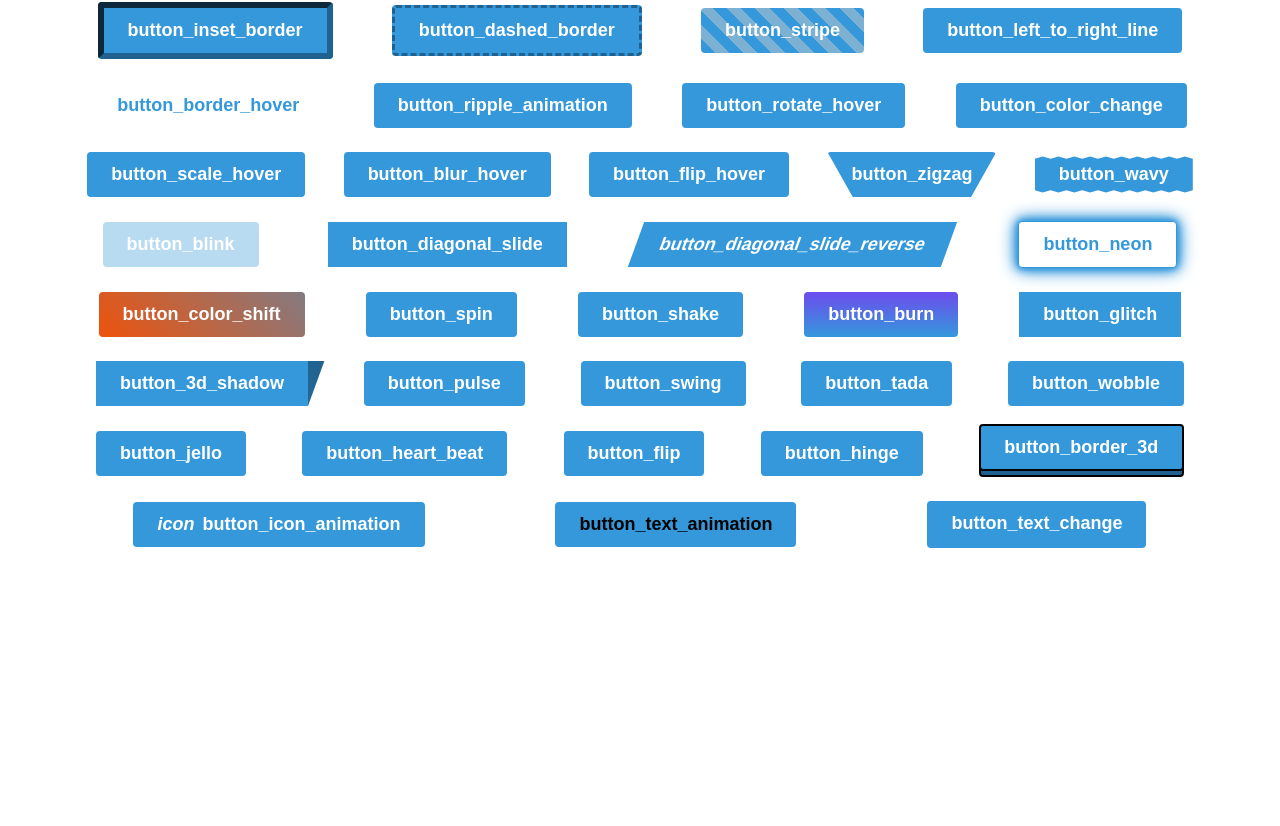
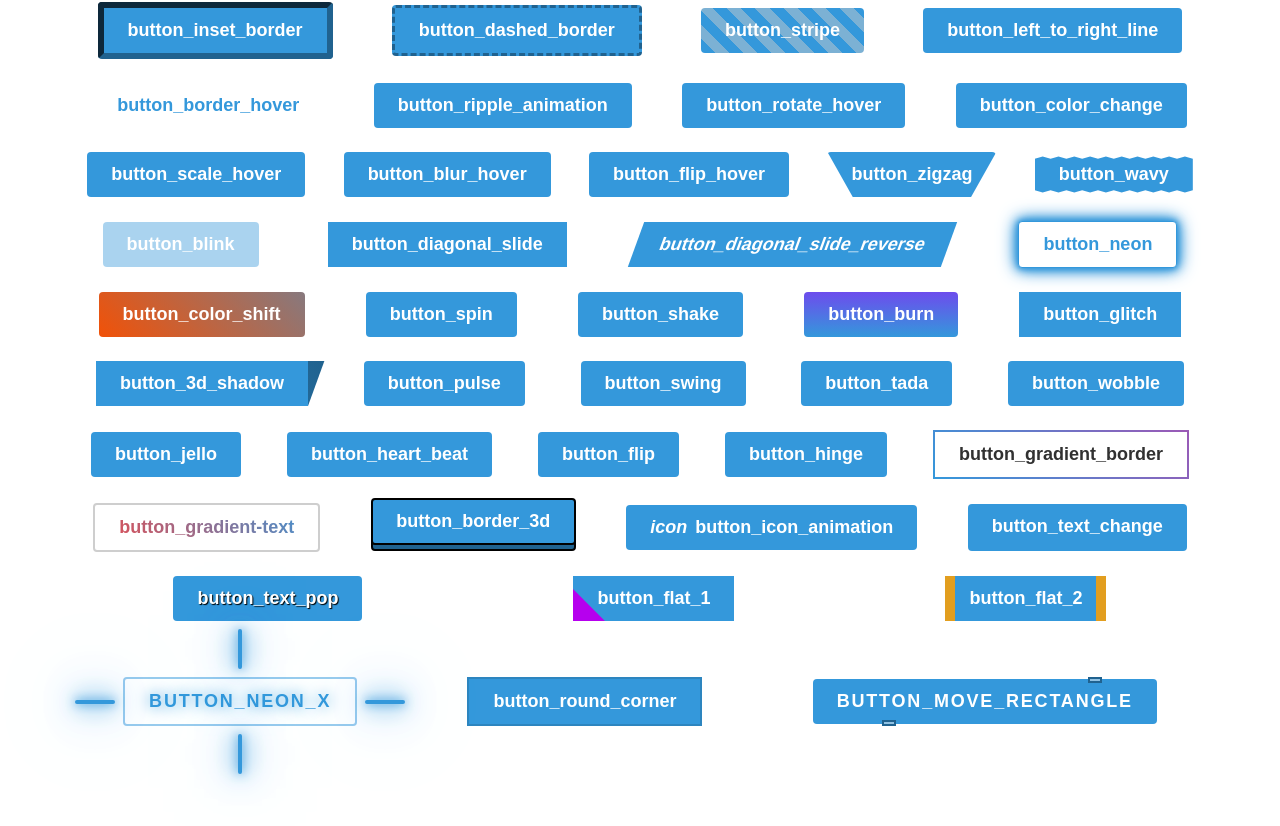
Before and after one commit to lewKcoder/front-template, a Next.js app: page /buttons in a window 1280 px wide. Shown: the part 236-1062 px from the top of the page. Before the commit the page ends 864 px from the top, so only its background shows below. Built offline with nearby package versions, Linux system fonts and the light colour scheme.

Commit message:
Added button pattern

```diff
--- a/src/layouts/buttons/buttons.tsx
+++ b/src/layouts/buttons/buttons.tsx
@@ -42,11 +42,14 @@ const buttonNames = [
   'heart_beat',
   'flip',
   'hinge',
+  'gradient_border',
+  'gradient-text',
 ];
 
 export const Buttons: FunctionComponent = () => {
   return (
     <div className={styles.container}>
+      <div className={styles.content}>
         {buttonNames.map((name) => (
           <button key={name} className={styles[`button_${name}`]}>
             button_{name}
@@ -58,13 +61,35 @@ export const Buttons: FunctionComponent = () => {
         <button className={styles.button_icon_animation}>
           <i>icon</i>button_icon_animation
         </button>
-      <button className={styles.button_text_animation}>
-        <span>button_text_animation</span>
-      </button>
         <button className={styles.button_text_change}>
           <span className={styles.original}>button_text_change</span>
           <span className={styles.hover}>Hello!</span>
         </button>
+        <button className={styles.button_text_pop}>
+          <span>button_text_pop</span>
+        </button>
+        <button className={styles.button_flat_1}>
+          <span>button_flat_1</span>
+        </button>
+        <button className={styles.button_flat_2}>
+          <span>button_flat_2</span>
+        </button>
+      </div>
+
+      <div className={styles.content}>
+        <button className={styles.button_neon_x}>
+          <span></span>
+          <span></span>
+          <span></span>
+          <span></span>
+          button_neon_x
+        </button>
+        <button className={styles.button_round_corner}>button_round_corner</button>
+        <button className={styles.button_move_rectangle}>
+          <span>button_move_rectangle</span>
+          <i></i>
+        </button>
+      </div>
     </div>
   );
 };
--- a/src/layouts/buttons/styles.module.scss
+++ b/src/layouts/buttons/styles.module.scss
@@ -22,12 +22,16 @@ $color-primary-dark-2: #20628f;
 }
 
 .container {
+  padding: 80px;
+}
+
+.content {
   display: flex;
   flex-wrap: wrap;
   justify-content: space-around;
   align-items: center;
   gap: 24px;
-  padding: 80px;
+  padding-bottom: 56px;
 }
 
 .button {
@@ -242,20 +246,6 @@ $color-primary-dark-2: #20628f;
     &:hover:after {
       width: 100%;
       transition: all 0.3s;
-    }
-  }
-
-  &_text_animation {
-    @include common-styles($color: #000, $background: $color-primary);
-
-    span {
-      display: inline-block;
-      transform: translateY(0);
-      transition: transform 0.3s;
-    }
-
-    &:hover span {
-      transform: translateY(-150%);
     }
   }
 
@@ -826,4 +816,350 @@ $color-primary-dark-2: #20628f;
       }
     }
   }
+
+  &_text_pop {
+    @include common-styles($background: $color-primary);
+
+    span {
+      display: inline-block;
+      transition: all 0.3s;
+      text-shadow: 1px 1px 1px rgba(0, 0, 0);
+    }
+
+    &:hover span {
+      transform: translateY(-5px);
+      text-shadow: 1px 6px 9px rgb(0, 0, 0);
+    }
+  }
+
+  &_gradient_border {
+    @include common-styles($color: #313131, $background: #fff, $border: 2px solid transparent);
+
+    border-image: linear-gradient(45deg, $color-primary, #9b59b6);
+    border-image-slice: 1;
+  }
+
+  &_gradient-text {
+    @include common-styles(
+      $color: transparent,
+      $background: linear-gradient(45deg, #f04747, $color-primary),
+      $border: 2px solid #cecece
+    );
+
+    background-clip: text;
+  }
+
+  &_flat_1 {
+    @include common-styles($border-radius: 0);
+
+    overflow: hidden;
+
+    span {
+      position: relative;
+    }
+
+    &::before {
+      position: absolute;
+      top: 0;
+      left: 0;
+
+      width: 150%;
+      height: 500%;
+
+      content: '';
+      transition: all 0.5s ease-in-out;
+      transform: translateX(-98%) translateY(-25%) rotate(45deg);
+
+      background: #b600ee;
+    }
+
+    &:hover:before {
+      transform: translateX(-9%) translateY(-25%) rotate(45deg);
+    }
+  }
+
+  &_flat_2 {
+    @include common-styles($border-radius: 0);
+
+    overflow: hidden;
+
+    span {
+      position: relative;
+      z-index: 1;
+    }
+
+    &::before,
+    &::after {
+      content: '';
+      position: absolute;
+      top: 0;
+      width: 100%;
+      height: 100%;
+      transition: all 0.5s ease-in-out;
+      transform: translateX(0) translateY(0);
+      background: #e29e1f;
+    }
+
+    &::before {
+      left: calc(-100% + 10px);
+    }
+
+    &::after {
+      right: calc(-100% + 10px);
+    }
+
+    &:hover {
+      &::before {
+        transform: translateX(50%) translateY(0);
+      }
+
+      &::after {
+        transform: translateX(-50%) translateY(0);
+      }
+    }
+  }
+
+  &_neon_x {
+    @include common-styles(
+      $color: $color-primary,
+      $background: #fff,
+      $border: 2px solid rgb(52, 152, 219, 0.5)
+    );
+
+    text-shadow: 0 0 15px $color-primary;
+    text-decoration: none;
+    text-transform: uppercase;
+    letter-spacing: 0.1rem;
+    transition: 0.5s;
+    z-index: 1;
+
+    &:hover {
+      color: #fff;
+      border: 2px solid rgba(0, 0, 0, 0);
+      box-shadow: 0 0 0px $color-primary;
+    }
+
+    &::before {
+      content: '';
+      position: absolute;
+      top: 0;
+      left: 0;
+      width: 100%;
+      height: 100%;
+      background: $color-primary;
+      z-index: -1;
+      transform: scale(0);
+      transition: 0.5s;
+    }
+
+    &:hover::before {
+      transform: scale(1);
+      transition-delay: 0.5s;
+      box-shadow: 0 0 10px $color-primary, 0 0 30px $color-primary, 0 0 60px $color-primary;
+    }
+
+    & span {
+      position: absolute;
+      background: $color-primary;
+      pointer-events: none;
+      border-radius: 2px;
+      box-shadow: 0 0 10px $color-primary, 0 0 20px $color-primary, 0 0 30px $color-primary,
+        0 0 50px $color-primary, 0 0 100px $color-primary;
+      transition: 0.5s ease-in-out;
+      transition-delay: 0.25s;
+    }
+
+    &:hover span {
+      opacity: 0;
+      transition-delay: 0s;
+    }
+
+    & span:nth-child(1),
+    & span:nth-child(3) {
+      width: 40px;
+      height: 4px;
+    }
+
+    &:hover span:nth-child(1),
+    &:hover span:nth-child(3) {
+      transform: translateX(0);
+    }
+
+    & span:nth-child(2),
+    & span:nth-child(4) {
+      width: 4px;
+      height: 40px;
+    }
+
+    &:hover span:nth-child(1),
+    &:hover span:nth-child(3) {
+      transform: translateY(0);
+    }
+
+    & span:nth-child(1) {
+      top: calc(50% - 2px);
+      left: -50px;
+      transform-origin: left;
+    }
+
+    &:hover span:nth-child(1) {
+      left: 50%;
+    }
+
+    & span:nth-child(3) {
+      top: calc(50% - 2px);
+      right: -50px;
+      transform-origin: right;
+    }
+
+    &:hover span:nth-child(3) {
+      right: 50%;
+    }
+
+    & span:nth-child(2) {
+      left: calc(50% - 2px);
+      top: -50px;
+      transform-origin: top;
+    }
+
+    &:hover span:nth-child(2) {
+      top: 50%;
+    }
+
+    & span:nth-child(4) {
+      left: calc(50% - 2px);
+      bottom: -50px;
+      transform-origin: bottom;
+    }
+
+    &:hover span:nth-child(4) {
+      bottom: 50%;
+    }
+  }
+
+  &_round_corner {
+    @include common-styles($border: solid 2px $color-primary-dark);
+
+    box-shadow: 0 0px 0px hsla(190deg, 15%, 5%, 0.2);
+    transform: translateY(0);
+    border-top-left-radius: 0px;
+    border-top-right-radius: 0px;
+    border-bottom-left-radius: 0px;
+    border-bottom-right-radius: 0px;
+
+    --dur: 0.15s;
+    --delay: 0.15s;
+    --radius: 16px;
+
+    transition: border-top-left-radius var(--dur) var(--delay) ease-out,
+      border-top-right-radius var(--dur) calc(var(--delay) * 2) ease-out,
+      border-bottom-right-radius var(--dur) calc(var(--delay) * 3) ease-out,
+      border-bottom-left-radius var(--dur) calc(var(--delay) * 4) ease-out,
+      box-shadow calc(var(--dur) * 4) ease-out, transform calc(var(--dur) * 4) ease-out,
+      background calc(var(--dur) * 4) steps(4, jump-end);
+
+    &:hover,
+    &:focus {
+      box-shadow: 0 4px 8px hsla(190deg, 15%, 5%, 0.2);
+      transform: translateY(-4px);
+      background: $color-primary-dark-2;
+      border-top-left-radius: var(--radius);
+      border-top-right-radius: var(--radius);
+      border-bottom-left-radius: var(--radius);
+      border-bottom-right-radius: var(--radius);
+    }
+  }
+
+  &_move_rectangle {
+    @include common-styles($border: none);
+
+    text-decoration: none;
+    text-transform: uppercase;
+    letter-spacing: 0.1rem;
+
+    &:hover {
+      letter-spacing: 0.2rem;
+      background: #313131;
+      color: #313131;
+      animation: box 3s infinite;
+
+      i::before {
+        width: 15px;
+        left: 20%;
+        animation: move 3s infinite;
+      }
+
+      i::after {
+        width: 15px;
+        left: 80%;
+        animation: move 3s infinite;
+      }
+    }
+
+    &::before {
+      content: '';
+      position: absolute;
+      inset: 2px;
+      background: $color-primary;
+    }
+
+    span {
+      position: relative;
+      z-index: 1;
+    }
+
+    i {
+      position: absolute;
+      inset: 0;
+      display: block;
+
+      &::before {
+        content: '';
+        position: absolute;
+        width: 10px;
+        height: 2px;
+        left: 80%;
+        top: -2px;
+        border: 2px solid $color-primary-dark-2;
+        background: #90c1e2;
+        transition: 0.2s;
+      }
+
+      &::after {
+        content: '';
+        position: absolute;
+        width: 10px;
+        height: 2px;
+        left: 20%;
+        bottom: -2px;
+        border: 2px solid $color-primary-dark-2;
+        background: #90c1e2;
+        transition: 0.2s;
+      }
+    }
+
+    @keyframes move {
+      0% {
+        transform: translateX(0);
+      }
+      50% {
+        transform: translateX(5px);
+      }
+      100% {
+        transform: translateX(0);
+      }
+    }
+
+    @keyframes box {
+      0% {
+        box-shadow: #27272c;
+      }
+      50% {
+        box-shadow: 0 0 25px $color-primary;
+      }
+      100% {
+        box-shadow: #27272c;
+      }
+    }
+  }
 }
```
Lines whose indentation alone changed are shown as unchanged.
